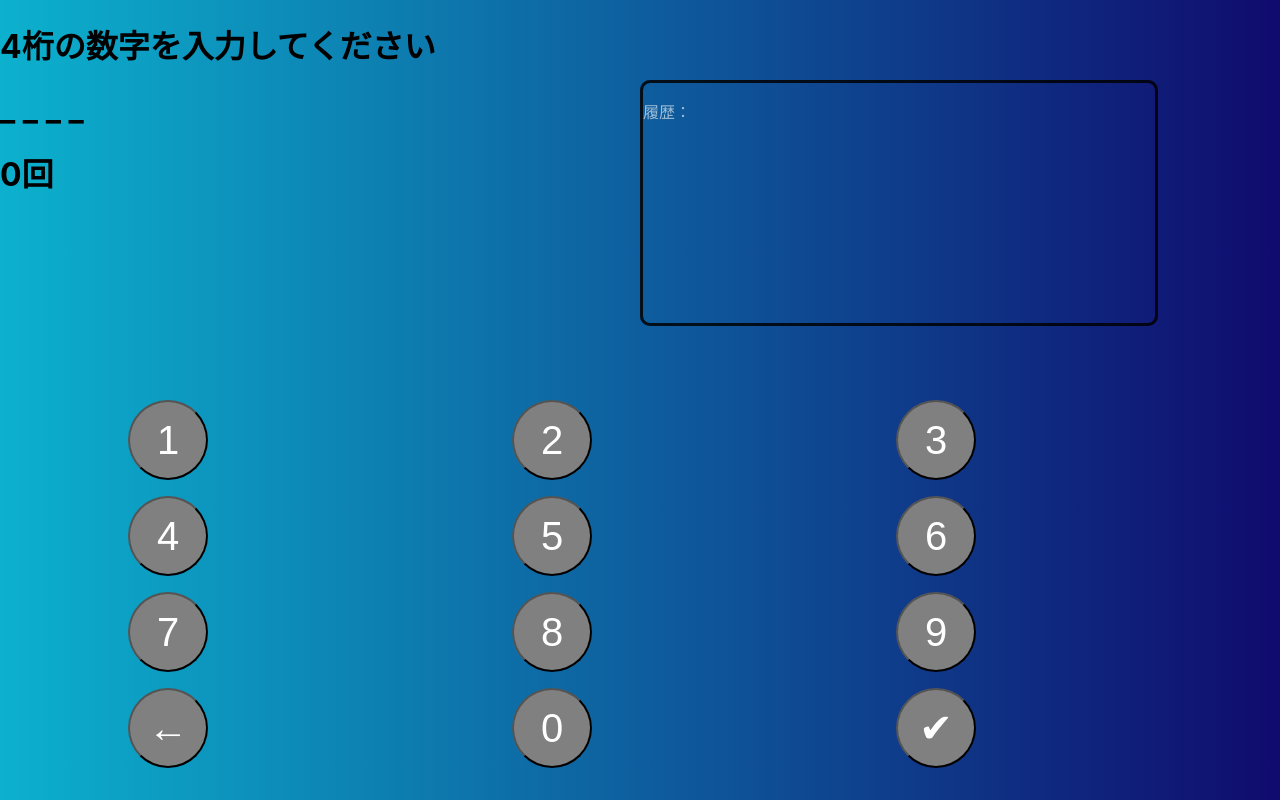
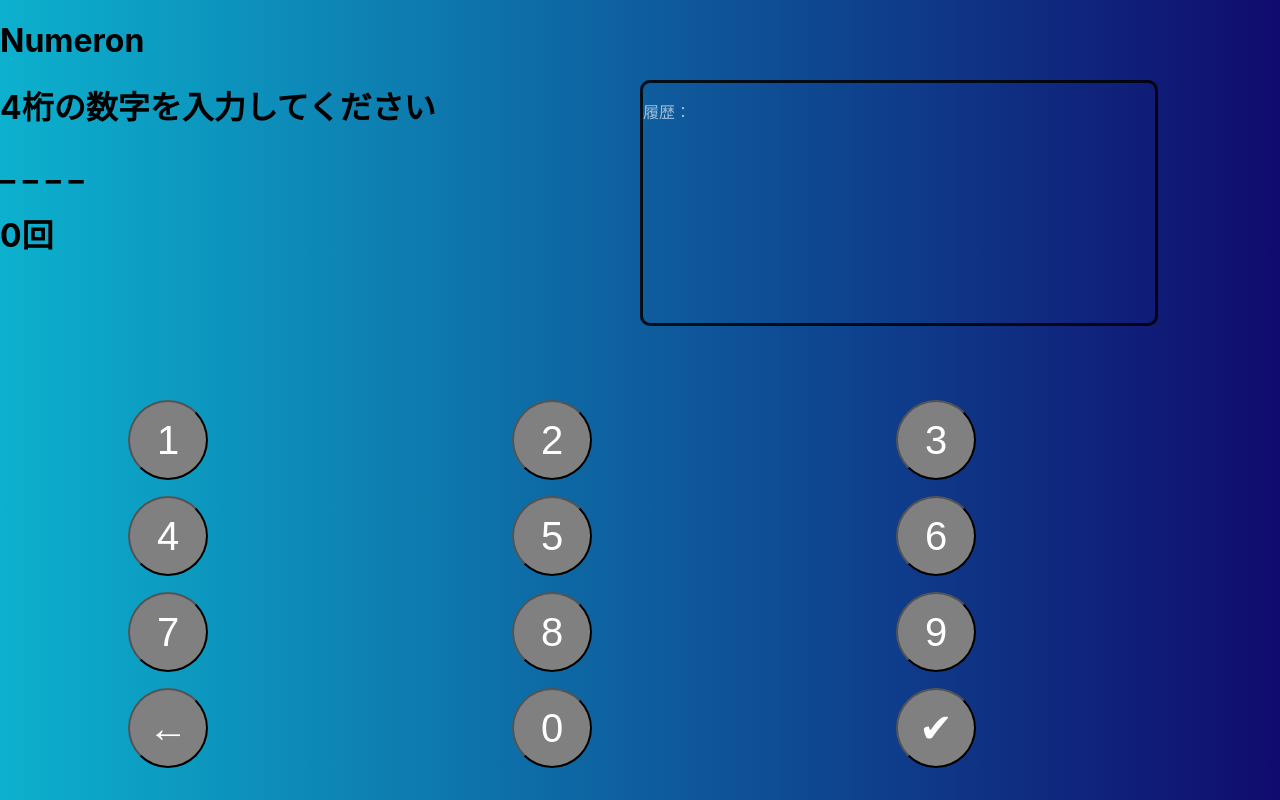
Before and after one commit to sunoco262/21_1021_test, a React (Create React App) app: page / in a window 1280 px wide. Built offline with nearby package versions, Linux system fonts and the light colour scheme.

Commit message:
タイトル表示

```diff
--- a/src/App.js
+++ b/src/App.js
@@ -6,6 +6,7 @@ class App extends Component {
   render() {
     return (
       <div className="body">
+        <h1>Numeron</h1>
         <Numeron />
         <History/>
       </div>
```
